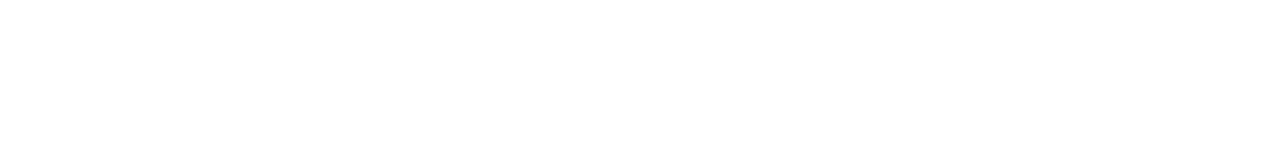
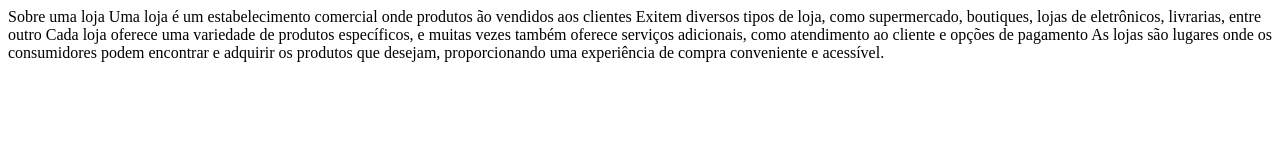
Before and after one commit to emanuelyv09/emanuely-HTML, a plain HTML site: page index.html in a window 1280 px wide. Drawn offline with Linux system fonts and the light colour scheme.

Commit message:
index.html

```diff
--- a/index.html
+++ b/index.html
@@ -6,6 +6,15 @@
     <title>Document</title>
 </head>
 <body>
+    Sobre uma loja
 
-</body>
+    Uma loja é um estabelecimento comercial onde produtos ão vendidos aos clientes
+
+    Exitem diversos tipos de loja, como supermercado, boutiques, lojas de eletrônicos, livrarias, entre outro
+
+    Cada loja oferece uma variedade de produtos específicos, e muitas vezes também oferece serviços adicionais, como atendimento ao cliente e opções de pagamento
+
+  As lojas são lugares onde os consumidores podem encontrar e adquirir os produtos que desejam, proporcionando uma experiência de compra conveniente e acessível.
+
+  </body>
 </html>
```
